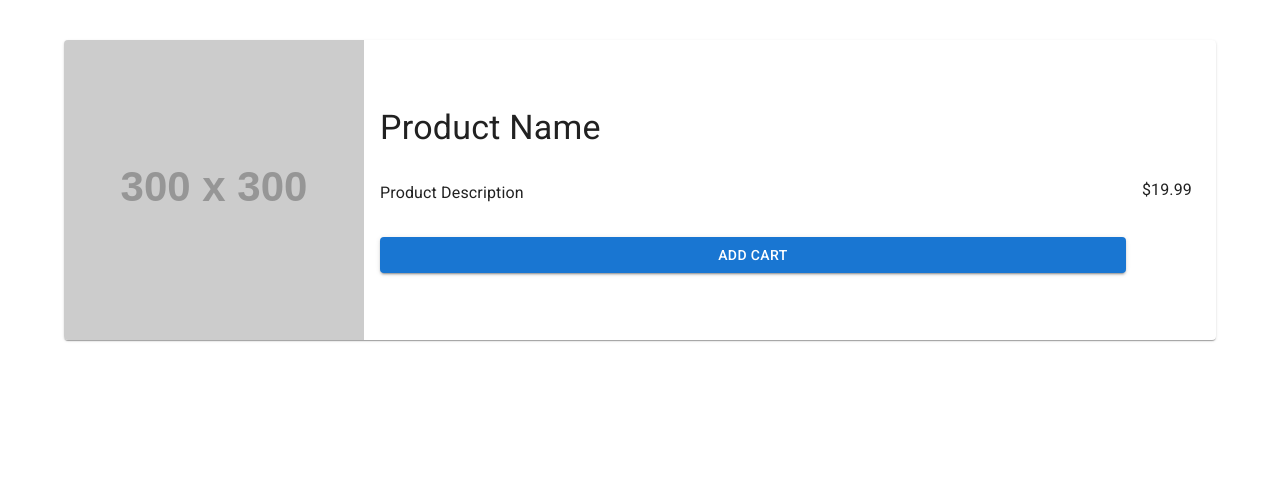
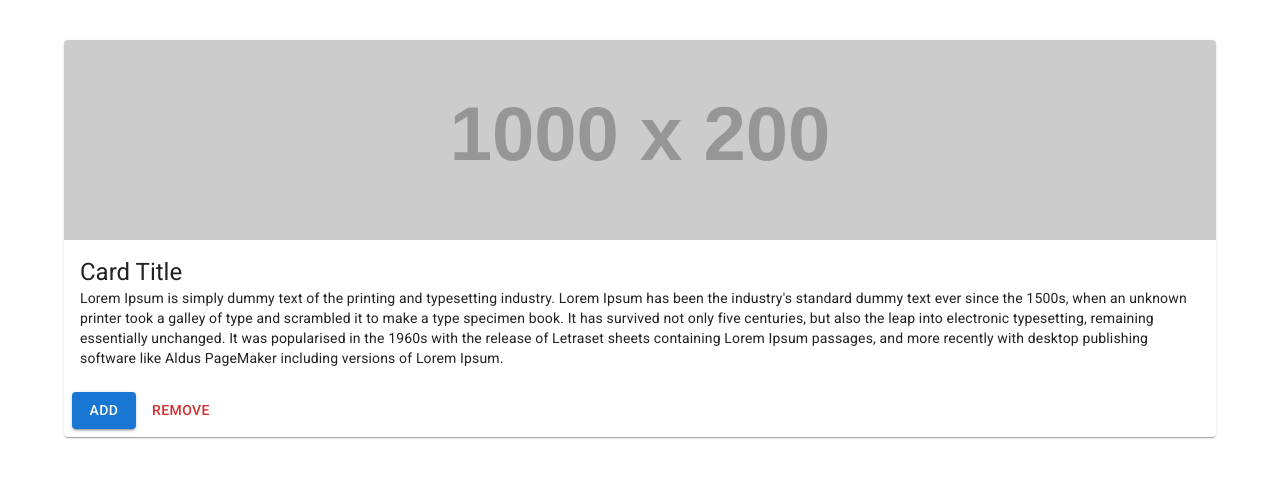
Before and after one commit to EmilianoQuiroz/App-del-Hincha-Web-Page, a React (Vite) app: page / in a window 1280 px wide. Shown: the top 478 px of the page. Built offline with nearby package versions, Linux system fonts and the light colour scheme.

Commit message:
Card Component, practica

```diff
--- a/src/App.jsx
+++ b/src/App.jsx
@@ -1,12 +1,17 @@
 import { Container } from '@mui/material'
-import Product from './components/Product'
+// Practica de Botones en material UI
 import Botones from './test/botones'
+// Practica de como hacer una card en Material UI
+import Card1 from './test/Card1'
+// Segunda practica de como hacer una card en Material UI
+import Card2 from './components/Card2'
 
 const App = () => {
   return (
     <Container>
       {/**<Botones />*/}
-      <Product />
+      {/**<Card1 />*/}
+      <Card2 />
     </Container>
   )
 }
--- /dev/null
+++ b/src/components/Card2.jsx
@@ -0,0 +1,39 @@
+import { Button, Card, CardActions, CardContent, CardMedia, Typography } from '@mui/material'
+import React from 'react'
+
+const Card2 = () => {
+  return (
+    <Card
+        sx={{
+            mt:5,
+            transition: "0.2s",
+            "&:hover": {
+                transform:"scale(1.05)",
+                },
+            }}
+        >
+        <CardMedia
+            component= "img"
+            image= "https://via.placeholder.com/1000x200"
+            height="200"
+            alt="Una descripcion"
+            />
+        <CardContent>
+        <Typography variant="h5">Card Title</Typography>
+            <Typography
+                component="p"
+                variant="body2"
+            >
+            Lorem Ipsum is simply dummy text of the printing and typesetting industry. Lorem Ipsum has been the industry's standard dummy text ever since the 1500s, when an unknown printer took a galley of type and scrambled it to make a type specimen book. It has survived not only five centuries, but also the leap into electronic typesetting, remaining essentially unchanged. It was popularised in the 1960s with the release of Letraset sheets containing Lorem Ipsum passages, and more recently with desktop publishing software like Aldus PageMaker including versions of Lorem Ipsum.
+            </Typography>
+        </CardContent>
+        <CardActions>
+            <Button variant='contained'>Add</Button>
+            <Button color="error">Remove</Button>
+        </CardActions>
+    </Card>
+  )
+}
+
+
+export default Card2
```
Also changed, not shown: src/test/Card1.jsx (renamed from src/components/Product.jsx, +2 -2 lines).
